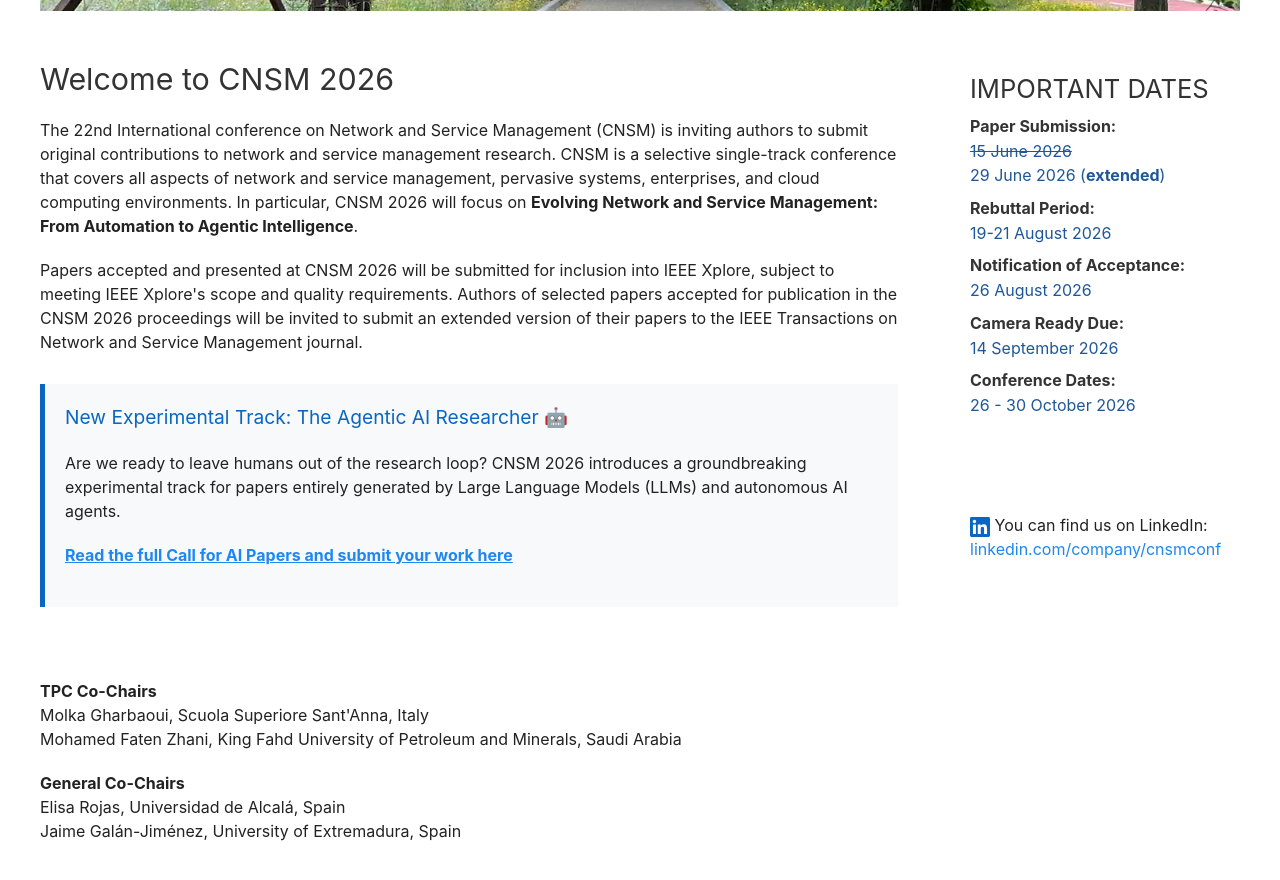
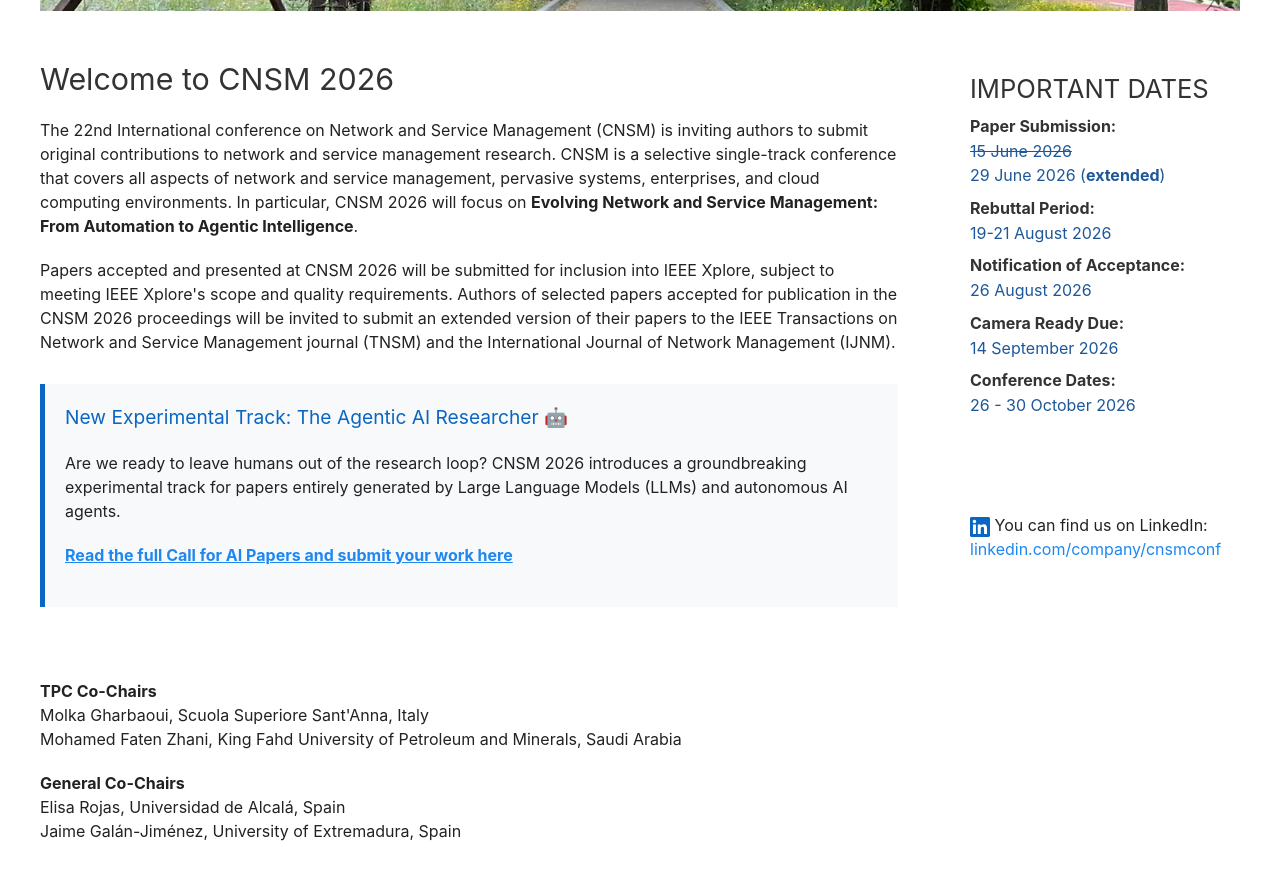
Before and after one commit to stuartclayman/cnsm-2026-website, a Jekyll site: the page built from index.html, in a window 1280 px wide and 900 px high, scrolled down 598 px. Shown: the top 880 px of the window. Built offline with Jekyll 4.4.1, drawn with Linux system fonts in a browser that asks for light colours; nearby versions of some CDN libraries.

Commit message:
New dates

```diff
--- a/cfphd.html
+++ b/cfphd.html
@@ -47,7 +47,7 @@
 <h3>Important Dates</h3>
 
 <p>
-  <strong>Paper Submission Deadline</strong>: August 12th, 2026<br/>
+  <strong>Paper Submission Deadline</strong>: August 19th, 2026<br/>
   <strong>Notification of Acceptance</strong>: August 28th, 2026<br/>
   <strong>Final Camera Ready</strong>: September 25th, 2026
 </p>
--- a/index.html
+++ b/index.html
@@ -15,7 +15,7 @@
         Papers accepted and presented at CNSM 2026 will be submitted for inclusion into IEEE Xplore, subject to meeting
         IEEE Xplore's scope and quality requirements.
         Authors of selected papers accepted for publication in the CNSM 2026 proceedings will be invited to submit an
-        extended version of their papers to the IEEE Transactions on Network and Service Management journal.</p>
+        extended version of their papers to the IEEE Transactions on Network and Service Management journal (TNSM) and the International Journal of Network Management (IJNM).</p>
 
       <!-- NEW: Call for AI Papers Highlight Box -->
       <div style="background-color: #f8f9fa; padding: 20px; border-left: 5px solid #0A66C2; margin-top: 30px;">
```
